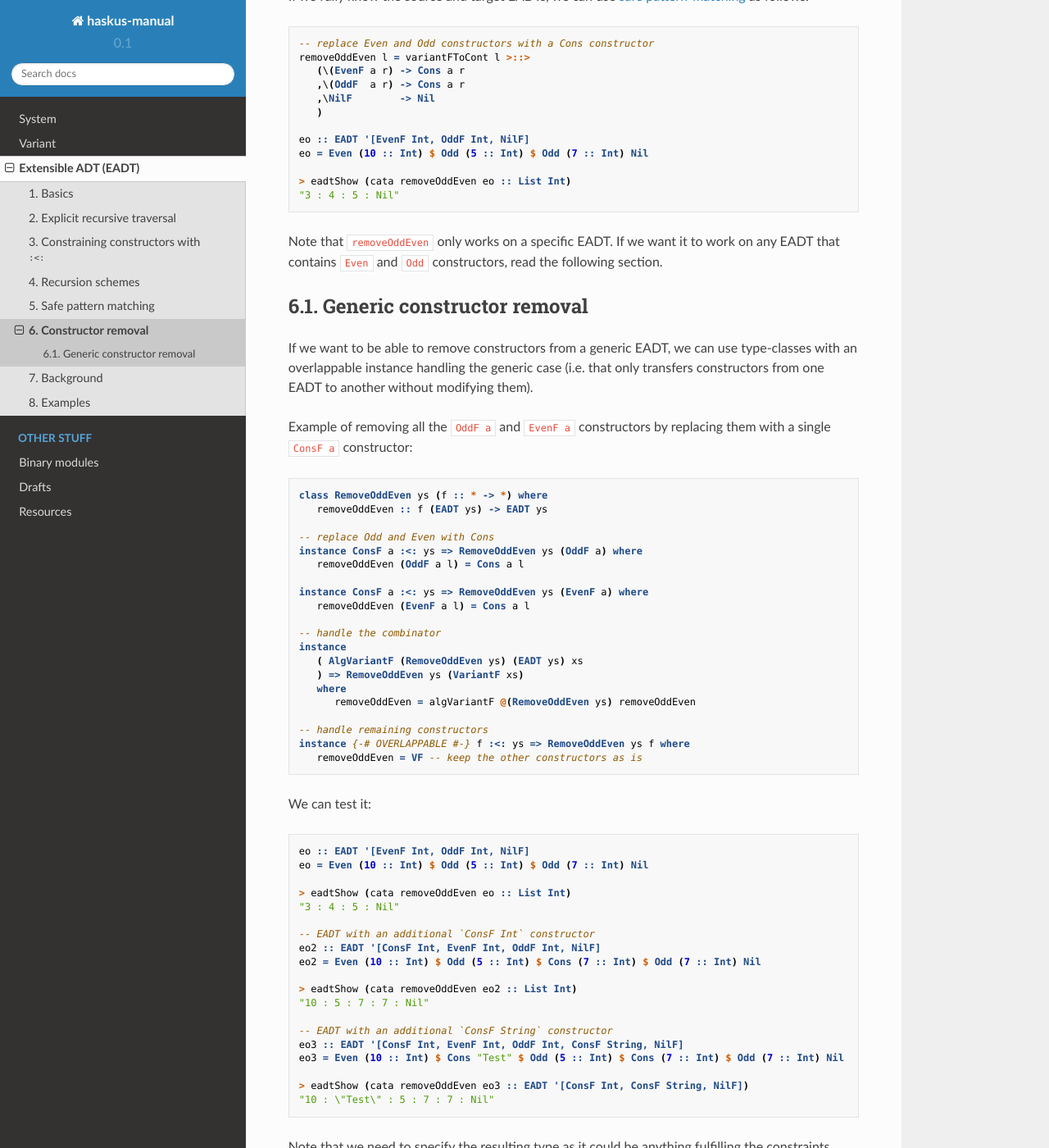
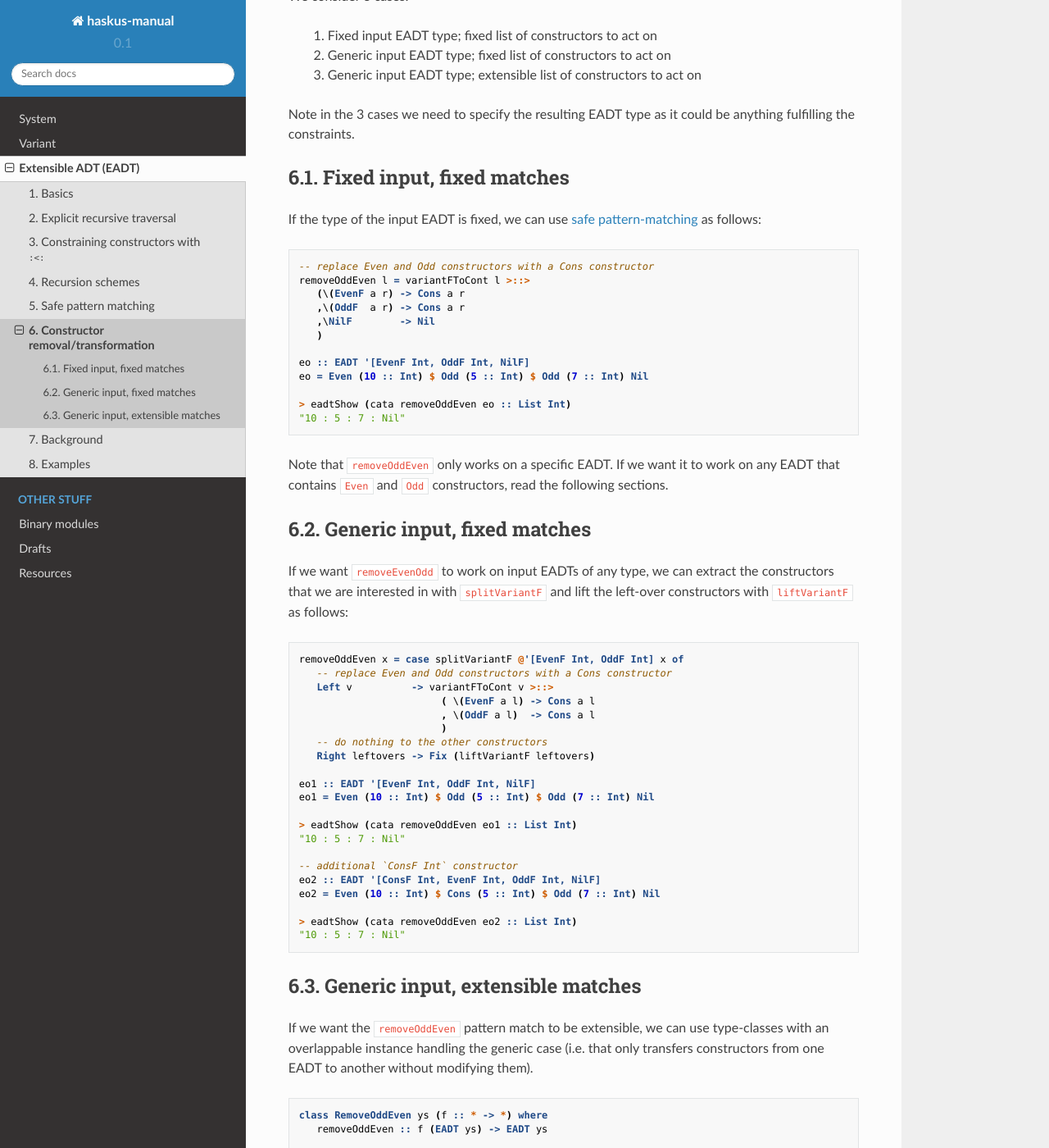
Before and after one commit to haskus/haskus-manual, a Sphinx documentation site: the page built from source/eadt/constructor_removal.rst, in a window 1280 px wide and 1400 px high, scrolled down 248 px. Shown: the whole window at 82% size. Built offline with Sphinx 7.4.7 and the Read the Docs theme 2.0.0, drawn with Linux system fonts in a browser that asks for light colours; pages that are not in the unit, such as notebooks, are missing from menus; some of the changed text lies outside the part shown.

Commit message:
Update constructor removal

```diff
--- a/source/eadt/constructor_removal.rst
+++ b/source/eadt/constructor_removal.rst
@@ -1,14 +1,29 @@
 .. _eadt_constructor_removal:
 
 ==============================================================================
-Constructor removal
+Constructor removal/transformation
 ==============================================================================
 
 Removing constructors from an EADT is equivalent to transforming every instance
 of these constructors into other constructors of another EADT.
 
-If we fully know the source and target EADTs, we can use
-:ref:`safe pattern-matching <eadt_safe_pattern_matching>` as follows:
+We consider 3 cases:
+
+    1. Fixed input EADT type; fixed list of constructors to act on
+
+    2. Generic input EADT type; fixed list of constructors to act on
+
+    3. Generic input EADT type; extensible list of constructors to act on
+
+Note in the 3 cases we need to specify the resulting EADT type as it could be
+anything fulfilling the constraints.
+
+------------------------------------------------------------------------------
+Fixed input, fixed matches
+------------------------------------------------------------------------------
+
+If the type of the input EADT is fixed, we can use :ref:`safe pattern-matching
+<eadt_safe_pattern_matching>` as follows:
 
 .. code::
 
@@ -23,22 +38,51 @@ If we fully know the source and target EADTs, we can use
    eo = Even (10 :: Int) $ Odd (5 :: Int) $ Odd (7 :: Int) Nil
 
    > eadtShow (cata removeOddEven eo :: List Int)
-   "3 : 4 : 5 : Nil"
+   "10 : 5 : 7 : Nil"
 
 Note that ``removeOddEven`` only works on a specific EADT. If we want it to work on
 any EADT that contains ``Even`` and ``Odd`` constructors, read the following
-section.
+sections.
 
 ------------------------------------------------------------------------------
-Generic constructor removal
+Generic input, fixed matches
 ------------------------------------------------------------------------------
 
-If we want to be able to remove constructors from a generic EADT, we can use
+If we want ``removeEvenOdd`` to work on input EADTs of any type, we can extract
+the constructors that we are interested in with ``splitVariantF`` and lift the
+left-over constructors with ``liftVariantF`` as follows:
+
+.. code:: haskell
+
+   removeOddEven x = case splitVariantF @'[EvenF Int, OddF Int] x of
+      -- replace Even and Odd constructors with a Cons constructor
+      Left v          -> variantFToCont v >::>
+                           ( \(EvenF a l) -> Cons a l
+                           , \(OddF a l)  -> Cons a l
+                           )
+      -- do nothing to the other constructors
+      Right leftovers -> Fix (liftVariantF leftovers)
+
+   eo1 :: EADT '[EvenF Int, OddF Int, NilF]
+   eo1 = Even (10 :: Int) $ Odd (5 :: Int) $ Odd (7 :: Int) Nil
+
+   > eadtShow (cata removeOddEven eo1 :: List Int)
+   "10 : 5 : 7 : Nil"
+
+   -- additional `ConsF Int` constructor
+   eo2 :: EADT '[ConsF Int, EvenF Int, OddF Int, NilF]
+   eo2 = Even (10 :: Int) $ Cons (5 :: Int) $ Odd (7 :: Int) Nil
+
+   > eadtShow (cata removeOddEven eo2 :: List Int)
+   "10 : 5 : 7 : Nil"
+
+------------------------------------------------------------------------------
+Generic input, extensible matches
+------------------------------------------------------------------------------
+
+If we want the ``removeOddEven`` pattern match to be extensible, we can use
 type-classes with an overlappable instance handling the generic case (i.e. that
 only transfers constructors from one EADT to another without modifying them).
-
-Example of removing all the ``OddF a`` and ``EvenF a`` constructors by replacing
-them with a single ``ConsF a`` constructor:
 
 .. code:: haskell
 
@@ -63,7 +107,7 @@ them with a single ``ConsF a`` constructor:
    instance {-# OVERLAPPABLE #-} f :<: ys => RemoveOddEven ys f where
       removeOddEven = VF -- keep the other constructors as is
 
-We can test it:
+Test:
 
 .. code:: haskell
 
@@ -71,7 +115,7 @@ We can test it:
    eo = Even (10 :: Int) $ Odd (5 :: Int) $ Odd (7 :: Int) Nil
 
    > eadtShow (cata removeOddEven eo :: List Int)
-   "3 : 4 : 5 : Nil"
+   "10 : 5 : 7 : Nil"
 
    -- EADT with an additional `ConsF Int` constructor
    eo2 :: EADT '[ConsF Int, EvenF Int, OddF Int, NilF]
@@ -87,6 +131,5 @@ We can test it:
    > eadtShow (cata removeOddEven eo3 :: EADT '[ConsF Int, ConsF String, NilF])
    "10 : \"Test\" : 5 : 7 : 7 : Nil"
 
-
-Note that we need to specify the resulting type as it could be anything
-fulfilling the constraints.
+We can extend ``removeOddEven`` to support other constructors by adding new
+instances of ``RemoveOddEven`` for them.
```
